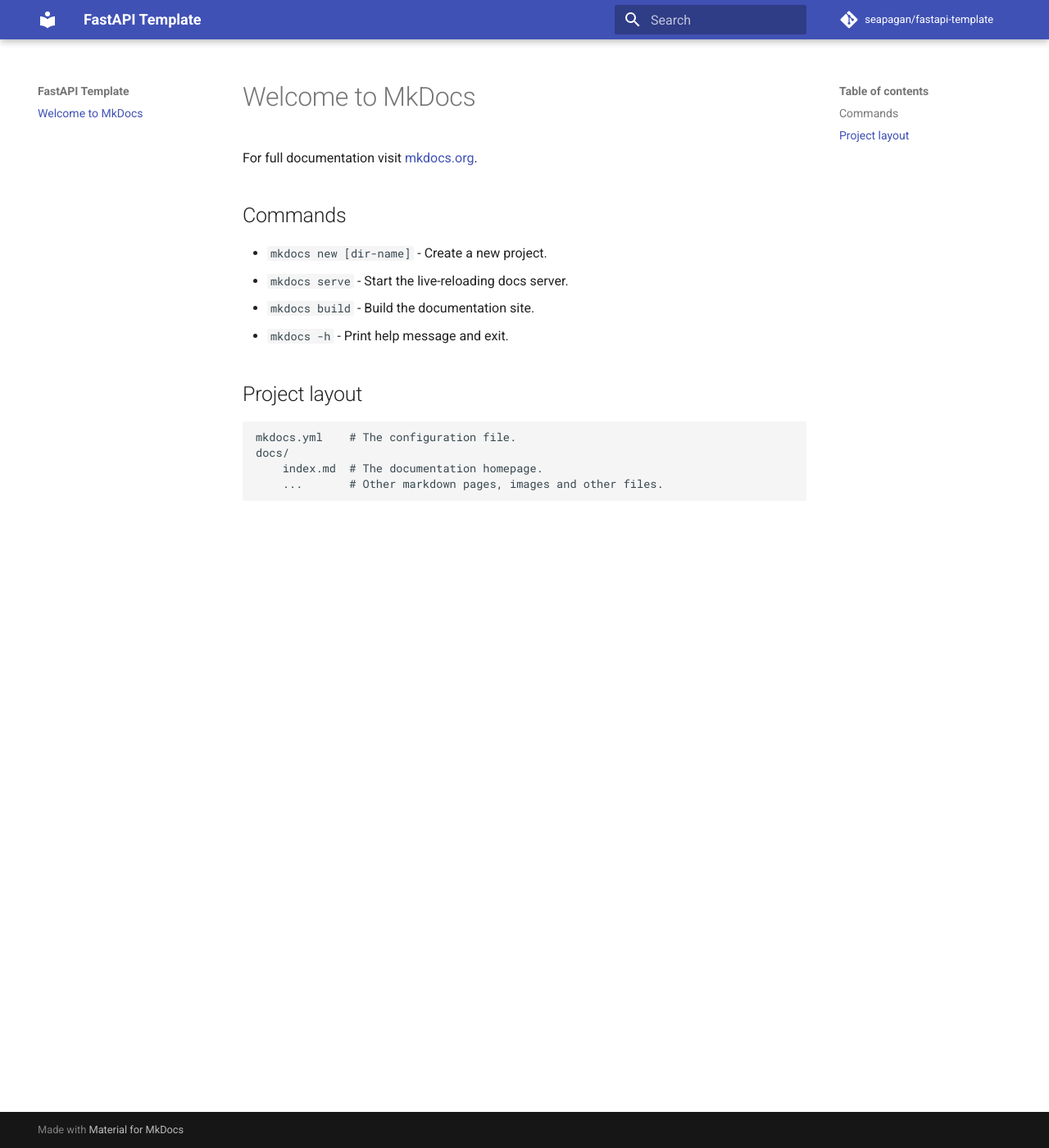
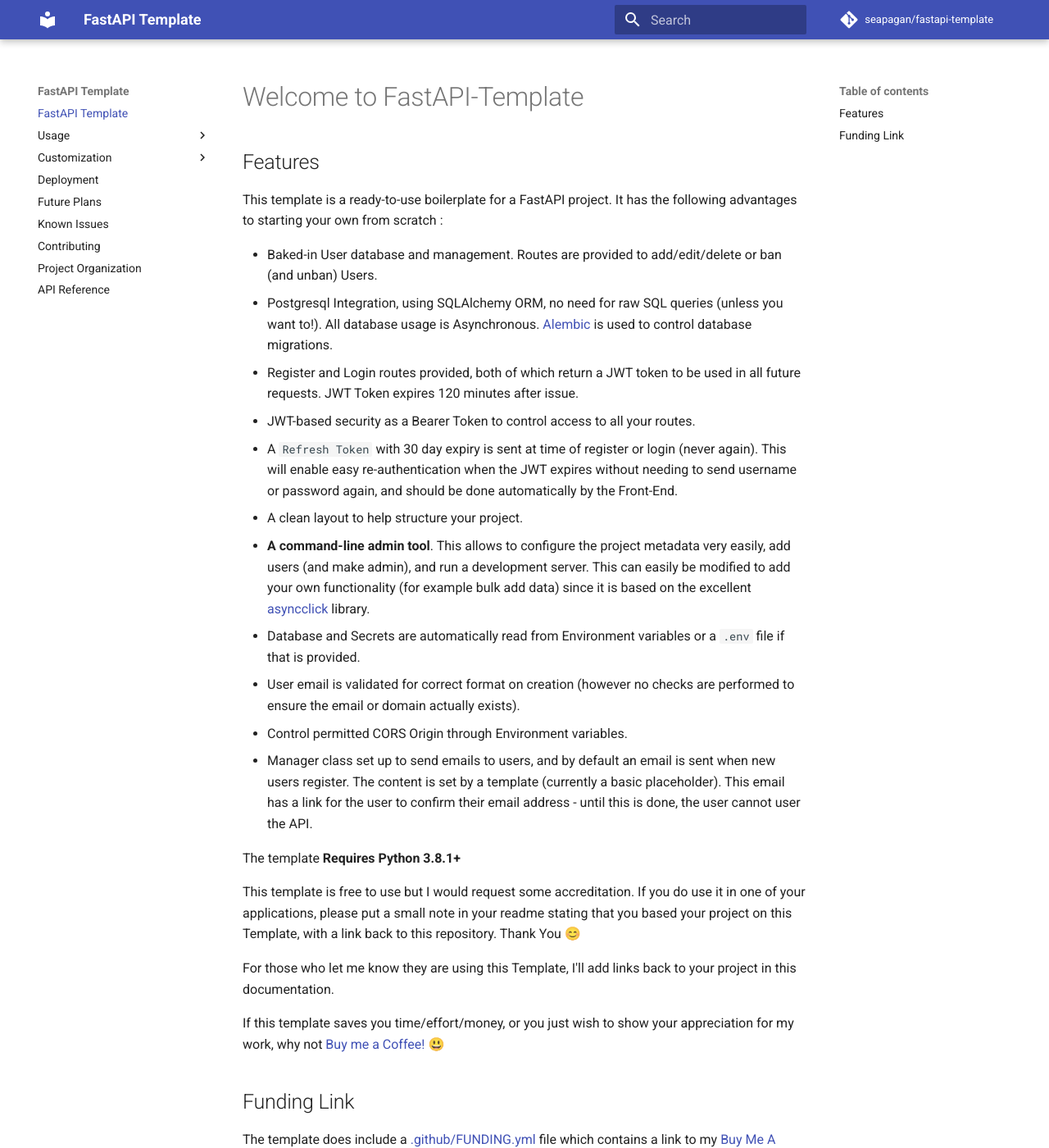
Before and after one commit to seapagan/fastapi-template, an MkDocs documentation site: the page built from docs/index.md, in a window 1280 px wide and 1400 px high. Shown: the whole window at 82% size. Built offline with MkDocs 1.6.1 and Material for MkDocs 9.7.7, drawn with Linux system fonts in a browser that asks for light colours; comment, search, counter and statistics services are not loaded; some of the changed text lies outside the part shown.

Commit message:
first draft of documentation site
Signed-off-by: Grant Ramsay <seapagan@gmail.com>

```diff
--- a/docs/index.md
+++ b/docs/index.md
@@ -1,17 +1,61 @@
-# Welcome to MkDocs
+# Welcome to FastAPI-Template
 
-For full documentation visit [mkdocs.org](https://www.mkdocs.org).
+## Features
 
-## Commands
+This template is a ready-to-use boilerplate for a FastAPI project. It has the
+following advantages to starting your own from scratch :
 
-* `mkdocs new [dir-name]` - Create a new project.
-* `mkdocs serve` - Start the live-reloading docs server.
-* `mkdocs build` - Build the documentation site.
-* `mkdocs -h` - Print help message and exit.
+- Baked-in User database and management. Routes are provided to add/edit/delete
+  or ban (and unban) Users.
+- Postgresql Integration, using SQLAlchemy ORM, no need for raw SQL queries
+  (unless you want to!). All database usage is Asynchronous.
+  [Alembic](https://github.com/sqlalchemy/alembic) is used to control database
+  migrations.
+- Register and Login routes provided, both of which return a JWT token to be
+  used in all future requests. JWT Token expires 120 minutes after issue.
+- JWT-based security as a Bearer Token to control access to all your routes.
+- A `Refresh Token` with 30 day expiry is sent at time of register or login
+  (never again). This will enable easy re-authentication when the JWT expires
+  without needing to send username or password again, and should be done
+  automatically by the Front-End.
+- A clean layout to help structure your project.
+- **A command-line admin tool**. This allows to configure the project metadata
+  very easily, add users (and make admin), and run a development server. This
+  can easily be modified to add your own functionality (for example bulk add
+  data) since it is based on the excellent
+  [asyncclick](https://github.com/python-trio/asyncclick) library.
+- Database and Secrets are automatically read from Environment variables or a
+  `.env` file if that is provided.
+- User email is validated for correct format on creation (however no checks are
+  performed to ensure the email or domain actually exists).
+- Control permitted CORS Origin through Environment variables.
+- Manager class set up to send emails to users, and by default an email is sent
+  when new users register. The content is set by a template (currently a
+  basic placeholder). This email has a link for the user to confirm their email
+  address - until this is done, the user cannot user the API.
 
-## Project layout
+The template **Requires Python 3.8.1+**
 
-    mkdocs.yml    # The configuration file.
-    docs/
-        index.md  # The documentation homepage.
-        ...       # Other markdown pages, images and other files.
+This template is free to use but I would request some accreditation. If you do
+use it in one of your applications, please put a small note in your readme
+stating that you based your project on this Template, with a link back to this
+repository. Thank You 😊
+
+For those who let me know they are using this Template, I'll add links back to
+your project in this documentation.
+
+If this template saves you time/effort/money, or you just wish to show your
+appreciation for my work, why not [Buy me a
+Coffee!](https://www.buymeacoffee.com/seapagan) 😃
+
+## Funding Link
+
+The template does include a [.github/FUNDING.yml](.github/FUNDING.yml) file
+which contains a link to my [Buy Me A
+Coffee](https://www.buymeacoffee.com/seapagan) page. You can edit or delete this
+as you will or replace with your own details. If you really appreciate the
+Template, feel free to leave my details there in addition to your own, though
+this is entirely optional 😊
+
+The funding file allows your GitHub visitors to sponsor or tip you as a thanks
+for your work.
--- a/mkdocs.yml
+++ b/mkdocs.yml
@@ -9,3 +9,24 @@
 
 repo_url: https://github.com/seapagan/fastapi-template
 repo_name: seapagan/fastapi-template
+
+markdown_extensions:
+  - pymdownx.snippets
+
+nav:
+  - FastAPI Template: index.md
+  - Usage:
+      - Installation: usage/installation.md
+      - Configuration: usage/configuration.md
+      - Development: usage/development.md
+      - Add a User: usage/add-user.md
+      - Run a Server: usage/dev-server.md
+  - Customization:
+      - Metadata: customization/meta.md
+      - Templates: customization/templates.md
+  - Deployment: deployment/deployment.md
+  - Future Plans: future.md
+  - Known Issues: known-issues.md
+  - Contributing: contributing.md
+  - Project Organization: project-organization.md
+  - API Reference: reference/api.md
```
Also changed, not shown: docs/contributing.md (added, +12 -0 lines), docs/customization/meta.md (added, +76 -0 lines), docs/customization/templates.md (added, +15 -0 lines), docs/deployment/deployment.md (added, +21 -0 lines), docs/future.md (added, +1 -0 lines), docs/known-issues.md (added, +1 -0 lines), docs/project-organization.md (added, +58 -0 lines), docs/reference/api.md (added, +1 -0 lines), docs/usage/add-user.md (added, +38 -0 lines), docs/usage/configuration.md (added, +47 -0 lines), docs/usage/dev-server.md (added, +41 -0 lines), docs/usage/development.md (added, +108 -0 lines), docs/usage/installation.md (added, +9 -0 lines), docs/explanation.md (added), 2 more files.
